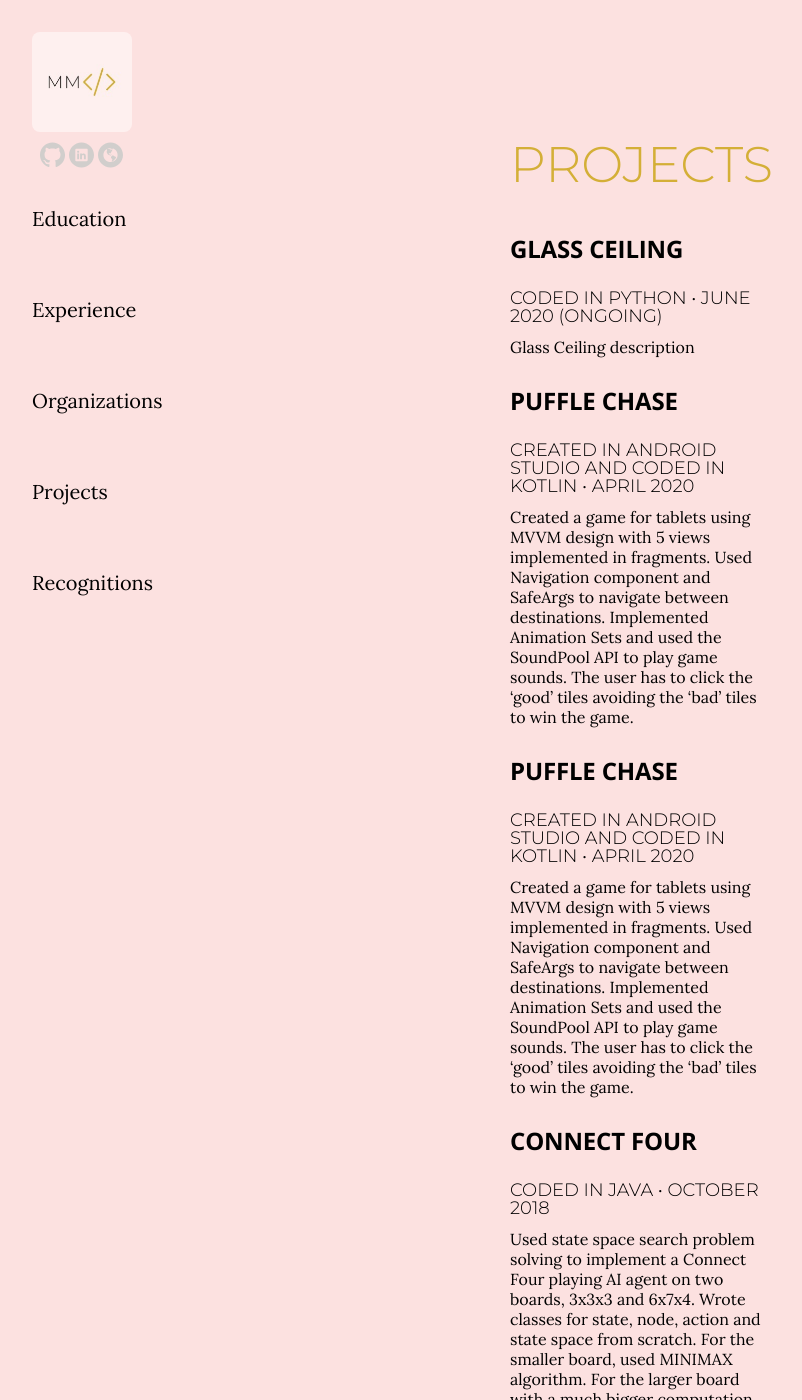
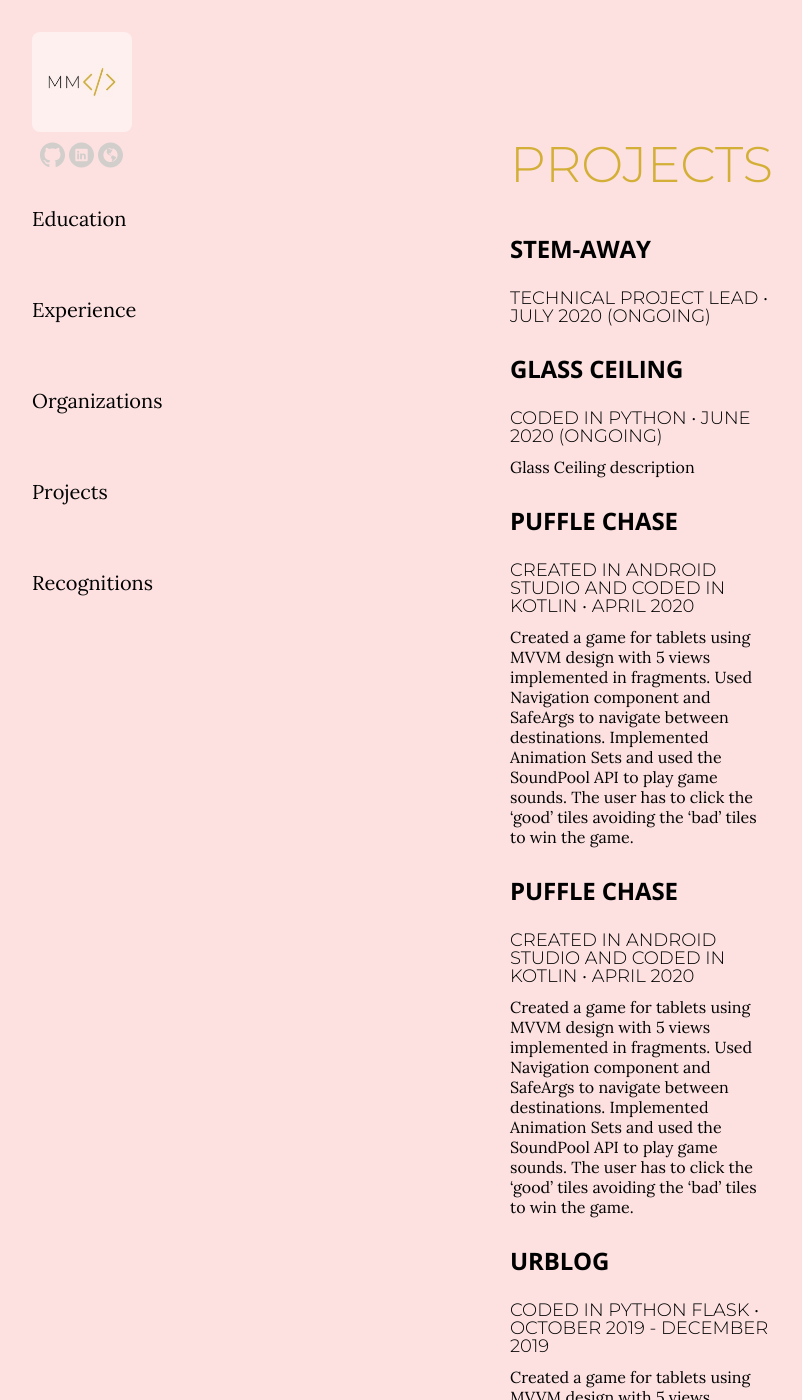
Before and after one commit to musklock/musklock.github.io, a Jekyll site: the page built from projects.html, in a window 1280 px wide and 1400 px high. Shown: the whole window, without its empty margins (0-802 px from the left). Built offline with Jekyll 4.4.1, drawn with Linux system fonts in a browser that asks for light colours.

Commit message:
fixed z-index for page container

```diff
--- a/_config.yml
+++ b/_config.yml
@@ -45,7 +45,7 @@
 # Resume social links
 # uncomment the options you wish to display, and add your own URL
 resume_social_links:
-  resume_github_url:            ""
+  resume_github_url:            "https://github.com/musklock"
   # resume_facebook_url:          "insert Facebook URL here"
   resume_linkedin_url:          ""
   resume_dribble_url:           ""
--- a/_data/projects.yml
+++ b/_data/projects.yml
@@ -2,6 +2,14 @@
 # uncomment the urls if you wish to display them, and add your own URL
 
 #
+
+- project: STEM-Away
+  role: Technical Project Lead
+  duration: July 2020 (ongoing)
+  # url: "#"
+  description:
+
+
 - project: Glass Ceiling
   role: Coded in Python
   duration: June 2020 (ongoing)
@@ -21,6 +29,12 @@
   # url: "#"
   description: Created a game for tablets using MVVM design with 5 views implemented in fragments. Used Navigation component and SafeArgs to navigate between destinations. Implemented Animation Sets and used the SoundPool API to play game sounds. The user has to click the ‘good’ tiles avoiding the ‘bad’ tiles to win the game.
 
+- project: URBlog
+  role: Coded in Python Flask
+  duration: October 2019 - December 2019
+  # url: "#"
+  description: Created a game for tablets using MVVM design with 5 views implemented in fragments. Used Navigation component and SafeArgs to navigate between destinations. Implemented Animation Sets and used the SoundPool API to play game sounds. The user has to click the ‘good’ tiles avoiding the ‘bad’ tiles to win the game.
+
 #
 - project: Connect Four
   role: Coded in Java
--- a/_layouts/base.html
+++ b/_layouts/base.html
@@ -6,10 +6,9 @@
         <header class="page-header">
           <pre><link href="https://fonts.googleapis.com/css?family=Lora:400,700|Montserrat:300" rel="stylesheet"></pre>
 
-          <a href="{%link index.html %}">
+          <a href="{% link index.html %}">
             <img src="images/Logo.jpg" alt="my photo" class="logo" itemprop="image">
           </a>
-          <!-- This is the markup for the icon links; moved out to an include because it's very verbose, and you shouldn't ever need to edit the markup (unless you want to re-order the icons); if you want to customize which links appear, define them in the _config.yml file -->
           <div>
             {% include icon-links.html %}
           </div>
@@ -18,18 +17,19 @@
       </header>
     </head>
     <body>
+      <!-- Side navigation -->
+      <div class="sidenav">
+        <a href="{% link education.html %}">Education </a>
+        <a href="{% link experience.html %}">Experience</a>
+        <a href="{% link organizations.html %}">Organizations</a>
+        <a href="{% link projects.html %}">Projects</a>
+        <a href="{% link recognitions.html %}">Recognitions</a>
+        </div>
 
 
       <div id="page-container">
         <div class="wrapper" itemscope itemtype="http://schema.org/Person"></div>
-        <!-- Side navigation -->
-        <div class="sidenav">
-          <a href="{% link education.html %}">Education </a>
-          <a href="{% link experience.html %}">Experience</a>
-          <a href="{% link organizations.html %}">Organizations</a>
-          <a href="{% link projects.html %}">Projects</a>
-          <a href="{% link recognitions.html %}">Recognitions</a>
-          </div>
+
           {{content}}
 
 
--- a/_sass/_resume.scss
+++ b/_sass/_resume.scss
@@ -7,6 +7,7 @@
 #page-container {
   position: relative;
   min-height: 90%;
+  z-index: -1;
 }
 
 .section-header {
```
Also changed, not shown: _data/organizations.yml (+18 -10 lines).
